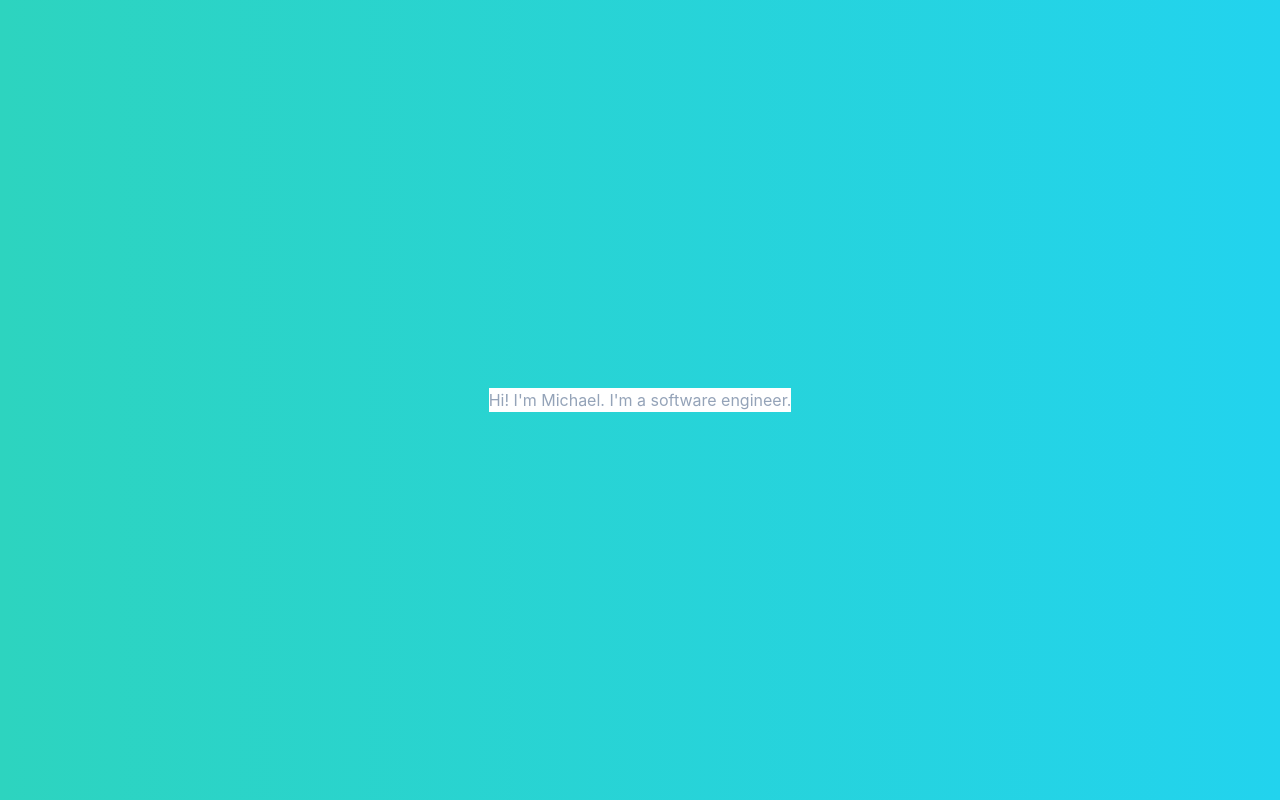
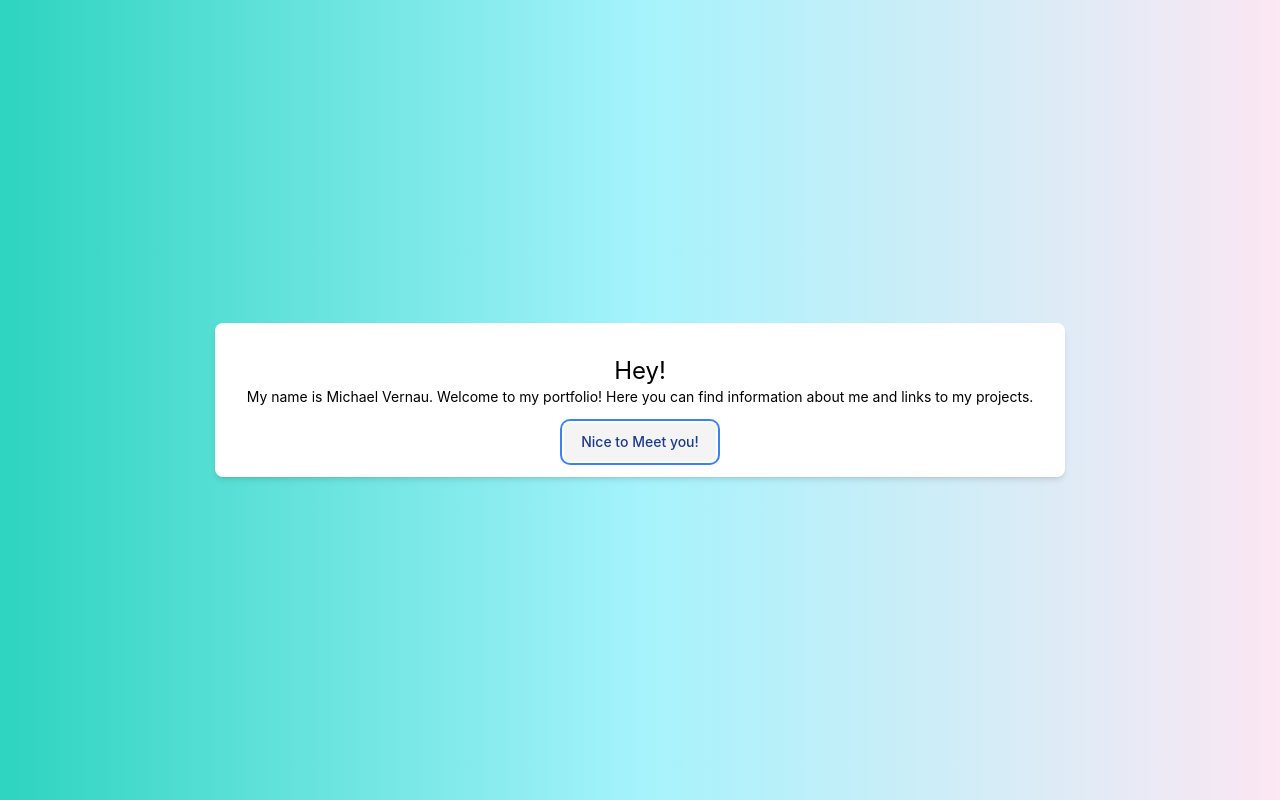
Before and after one commit to MichaelRuns/mega-evo, a React (Create React App) app in the folder frontend/: page / in a window 1280 px wide. Built offline with nearby package versions, Linux system fonts and the light colour scheme.

Commit message:
add more complexity

```diff
--- a/frontend/src/App.js
+++ b/frontend/src/App.js
@@ -1,10 +1,16 @@
 import React from 'react';
+import { useState } from 'react';
 import Background from './components/Background';
 import Welcome from './components/welcome';
+import ProjectPresent from './components/ProjectPresent';
 function App() {
+  const [greeting, setGreeting] = useState(true);
   return (
     <Background>
-      <Welcome></Welcome>
+       <div className="h-screen flex items-center justify-center">
+      <Welcome isOpen={greeting} setIsOpen={setGreeting}></Welcome>
+      {!greeting && <ProjectPresent/>}
+      </div>
     </Background>
 
   );
--- a/frontend/src/components/Background.js
+++ b/frontend/src/components/Background.js
@@ -1,7 +1,7 @@
 import React from 'react'
 const Background = ({children}) => {
     return (
-        <div className="w-full h-screen absolute top-0 left-0 bg-color bg-gradient-to-r from-teal-400 to-cyan-400">
+        <div className="w-full h-screen absolute top-0 left-0 bg-color bg-gradient-to-r from-teal-400 via-cyan-200 to-pink-100">
            {children}
         </div>
     );
--- /dev/null
+++ b/frontend/src/components/ProjectPresent.js
@@ -0,0 +1,34 @@
+import React from "react";
+import Tile from "../headless/Tile";
+
+const ProjectPresent = () => {
+  const projects = [
+    {
+      title: "Helius+",
+      text: "Perception stuff",
+    },
+    {
+      title: "Chidori",
+      text: "Generative AI images w/ web deployment",
+    },
+    {
+      title: "Koito 5 station calibration station",
+      text: "Robotics in Japan! multithreading! Leadership!",
+    },
+    {
+      title: "Pythia",
+      text: "Applied ML to automate qualtity control on the production line",
+    }
+    // Add more projects as needed
+  ];
+
+  return (
+    <div className="grid grid-cols-1 gap-4 md:grid-cols-2 lg:grid-cols-3 xl:grid-cols-4">
+      {projects.map((project, index) => (
+        <Tile key={index} title={project.title} text={project.text} />
+      ))}
+    </div>
+  );
+};
+
+export default ProjectPresent;
--- a/frontend/src/components/welcome.js
+++ b/frontend/src/components/welcome.js
@@ -1,13 +1,21 @@
 import React from "react";
+import MegaDialog from "../headless/MegaDialog";
 
-const Welcome = () => {
-    return(
-        <div className="h-screen flex items-center justify-center">
-            <div className="bg-white text-slate-400">
-                Hi! I'm Michael. I'm a software engineer.
-            </div>
-        </div>
-    )
+const Welcome = ({isOpen, setIsOpen}) => {
 
-}
+  return (
+        <MegaDialog isOpen={isOpen}
+                    setIsOpen={setIsOpen}
+                    buttonText={"Nice to Meet you!"}
+                    content={
+                            <div className="flex flex-col p-4">
+                                <h1 className="text-2xl text-center">Hey!</h1>
+                                <p className="text-sm">My name is Michael Vernau. Welcome to my portfolio!
+                                Here you can find information about me and links to my projects. </p>
+                            </div>
+                        }/>
+
+  );
+};
+
 export default Welcome;
--- /dev/null
+++ b/frontend/src/headless/MegaDialog.js
@@ -0,0 +1,30 @@
+import { Dialog, Transition } from '@headlessui/react'
+import React from 'react'
+import { Fragment } from 'react'
+const MegaDialog = ({ isOpen, setIsOpen, content, buttonText}) =>{
+    return (
+        <Transition appear show={isOpen} as={Fragment}>
+        <Dialog
+          onClose={() => setIsOpen(false)}
+          className="fixed inset-0 flex items-center justify-center"
+        >
+            <Transition.Child
+                as={Fragment}
+                enter="ease-out duration-300"
+                enterFrom="opacity-0 scale-95"
+                enterTo="opacity-100 scale-100"
+                leave="ease-in duration-200"
+                leaveFrom="opacity-100 scale-100"
+                leaveTo="opacity-0 scale-95"
+              >
+        <Dialog.Panel className="bg-white p-4 rounded-lg shadow-md flex flex-col items-center">
+            {content}
+            <div className='inline-flex items-center justify-center'>
+            <button className="inline-flex justify-center rounded-md border border-transparent bg-zinc-100 px-4 py-2 text-sm font-medium text-blue-900 hover:bg-blue-200 focus:outline-none focus-visible:ring-2 focus-visible:ring-blue-500 focus-visible:ring-offset-2" onClick={() => setIsOpen(false)}>{buttonText}</button>
+            </div>
+        </Dialog.Panel>
+        </Transition.Child>
+        </Dialog>
+      </Transition>
+);};
+export default MegaDialog;
--- /dev/null
+++ b/frontend/src/headless/Tile.js
@@ -0,0 +1,32 @@
+import React, { useState } from "react";
+import { Disclosure } from "@headlessui/react";
+import { PlusIcon } from "@heroicons/react/solid";
+
+const Tile = ({ title, text }) => {
+  const [isHovered, setIsHovered] = useState(false);
+
+  return (
+    <div
+      className={`relative rounded-lg transition-transform ${
+        isHovered ? "scale-110" : "scale-100"
+      }`}
+      onMouseEnter={() => setIsHovered(true)}
+      onMouseLeave={() => setIsHovered(false)}
+    >
+      <div
+        className={`bg-zinc-100 p-4 ${
+          isHovered ? "h-full" : "h-40"
+        } transition-all duration-300`}
+      >
+        {/* Title */}
+        <h2 className="text-xl font-semibold text-black mb-2">{title}</h2>
+        {/* Hero Icon (You can replace this with your custom HeroIcon) */}
+        <PlusIcon className="w-8 h-8 text-black" />
+        {/* Text */}
+        <p className="text-gray-600 mt-2">{text}</p>
+      </div>
+    </div>
+  );
+};
+
+export default Tile;
```
